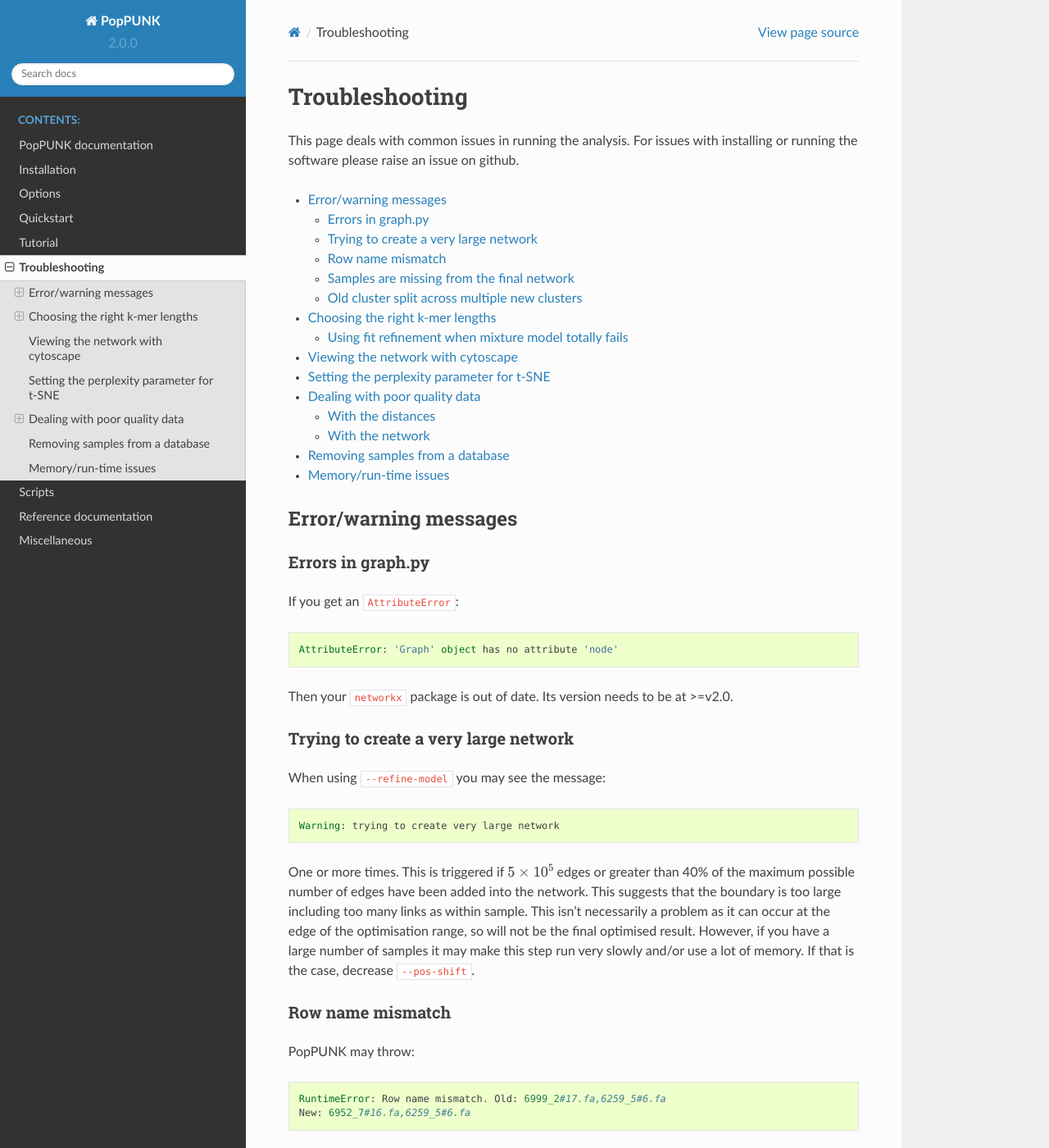
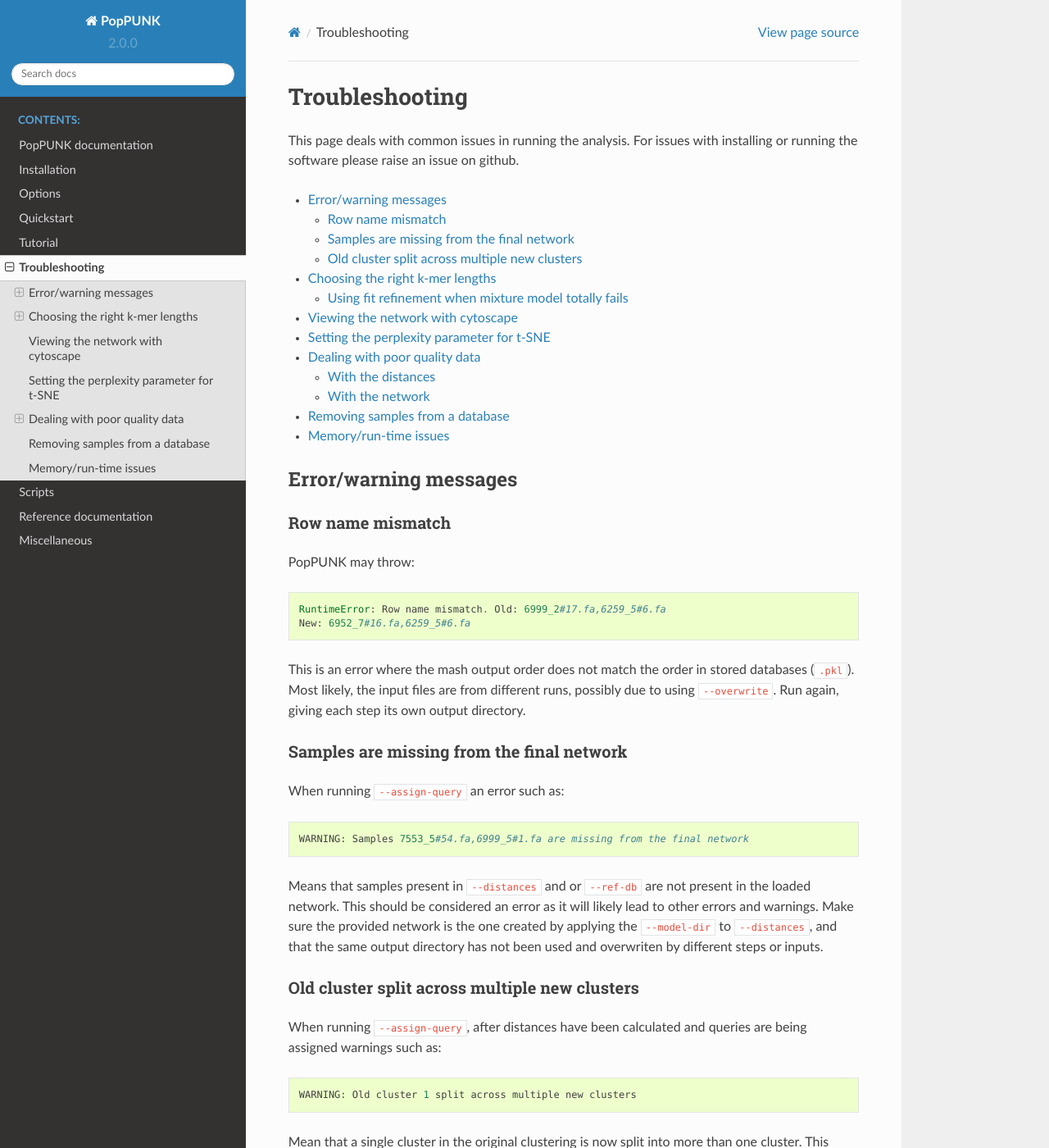
Before and after one commit to bacpop/PopPUNK, a Sphinx documentation site: the page built from docs/troubleshooting.rst, in a window 1280 px wide and 1400 px high. Shown: the whole window at 82% size. Built offline with Sphinx 7.4.7 and the Read the Docs theme 2.0.0, drawn with Linux system fonts in a browser that asks for light colours; some of the changed text lies outside the part shown.

Commit message:
Removed outdated parts from troubleshooting document

```diff
--- a/docs/troubleshooting.rst
+++ b/docs/troubleshooting.rst
@@ -9,27 +9,6 @@
 
 Error/warning messages
 ----------------------
-
-Errors in graph.py
-^^^^^^^^^^^^^^^^^^
-If you get an ``AttributeError``::
-
-    AttributeError: 'Graph' object has no attribute 'node'
-
-Then your ``networkx`` package is out of date. Its version needs to be at >=v2.0.
-
-Trying to create a very large network
-^^^^^^^^^^^^^^^^^^^^^^^^^^^^^^^^^^^^^
-When using ``--refine-model`` you may see the message::
-
-    Warning: trying to create very large network
-
-One or more times. This is triggered if :math:`5 \times 10^5` edges or greater than 40%
-of the maximum possible number of edges have been added into the network. This suggests that
-the boundary is too large including too many links as within sample. This isn't necessarily a
-problem as it can occur at the edge of the optimisation range, so will not be the final optimised
-result. However, if you have a large number of samples it may make this step run very slowly
-and/or use a lot of memory. If that is the case, decrease ``--pos-shift``.
 
 Row name mismatch
 ^^^^^^^^^^^^^^^^^
```
Also changed, not shown: other parts of docs/troubleshooting.rst (+1 -1 lines).
